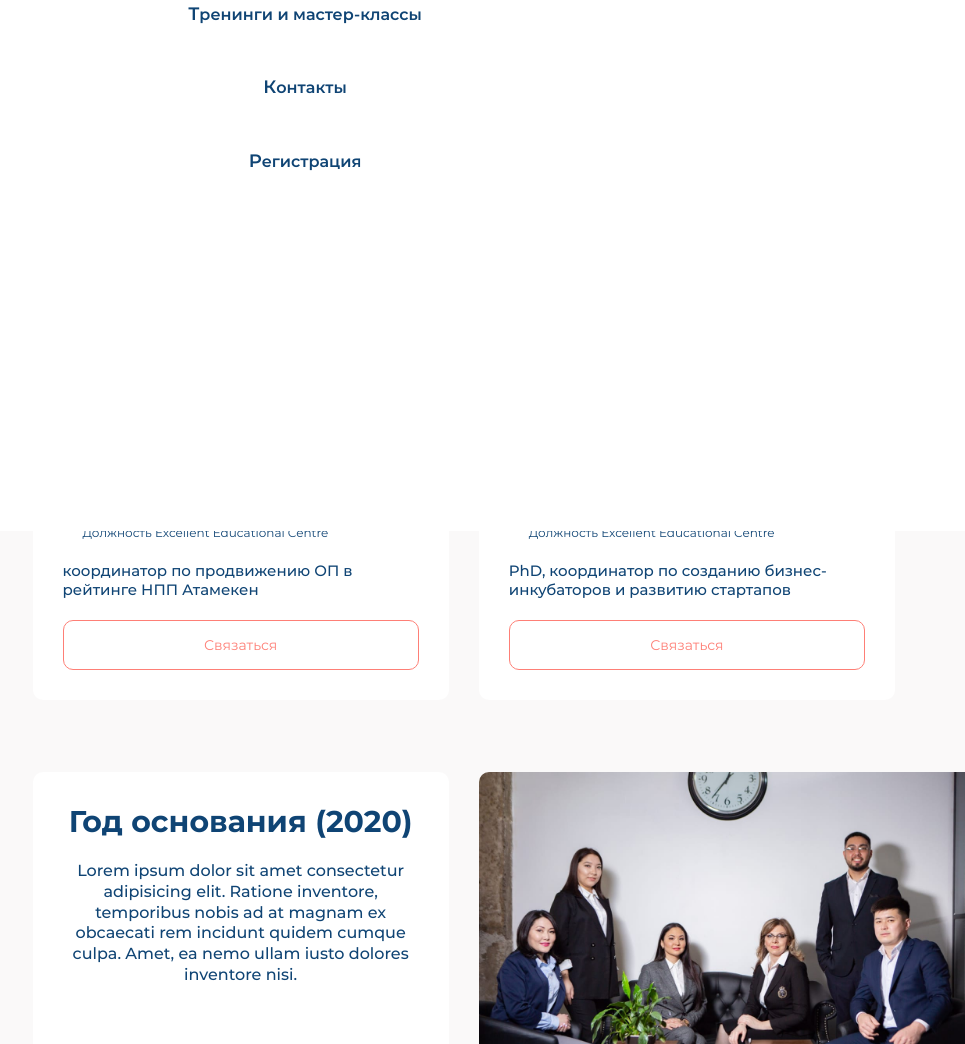
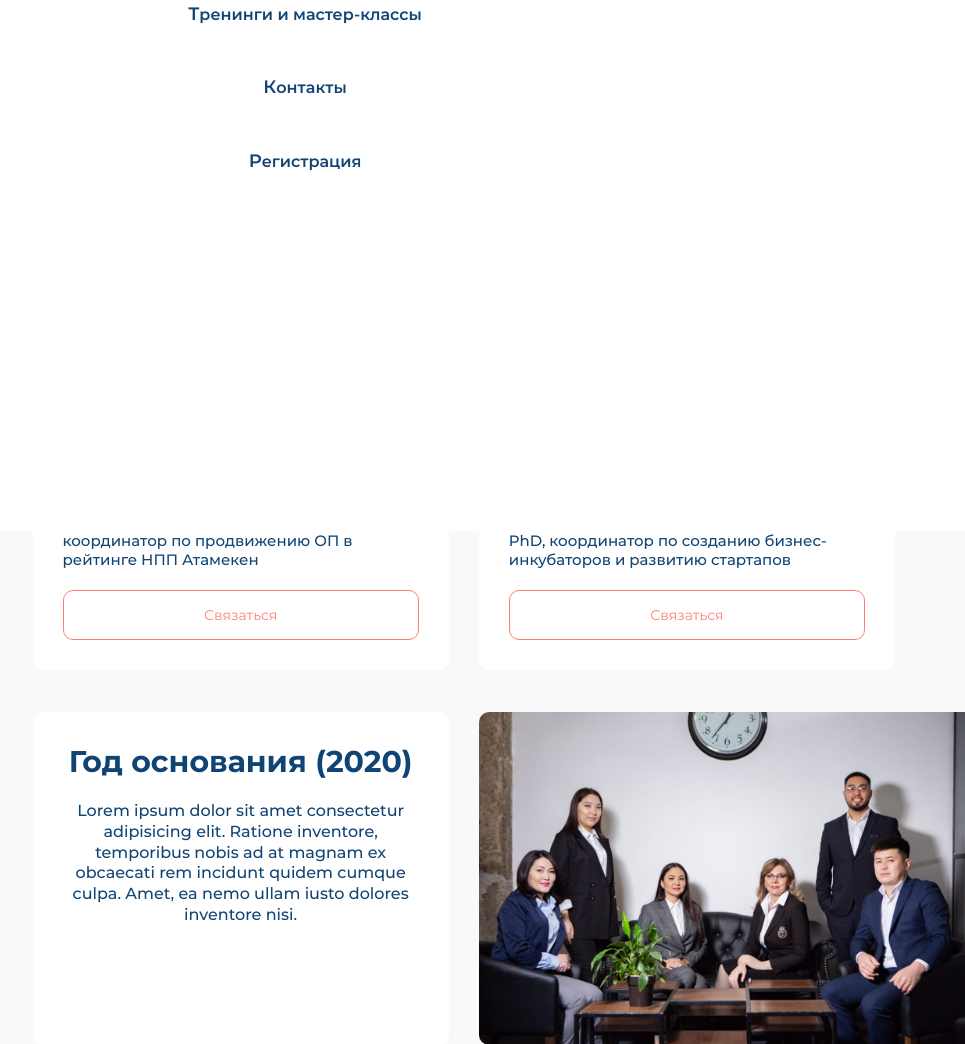
Before and after one commit to BakdauletBolat/exelent, a Django app: page /about-us/ in a window 1320 px wide; the page is wider, and only the part inside the window is pictured. Shown: the part 1069-2113 px from the top of that part, without its empty margins (355-1320 px from the left). Run offline with Django 3.2, Linux system fonts and the light colour scheme; some web fonts are replaced.

Commit message:
local.py

```diff
--- a/static/styles/b-style2.css
+++ b/static/styles/b-style2.css
@@ -168,7 +168,6 @@
     background-color: rgb(255, 255, 255);
     border-radius: 10px;
     max-width: 500px;
-    margin-bottom: 30px;
 }
 
 label {
```
